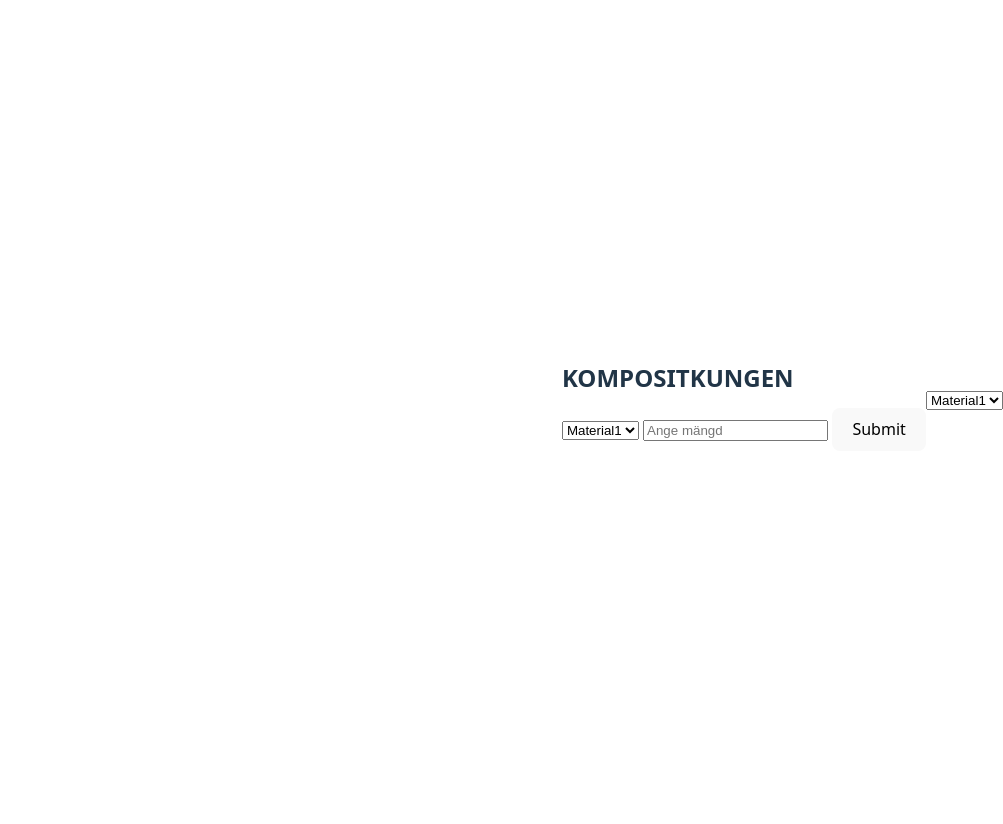
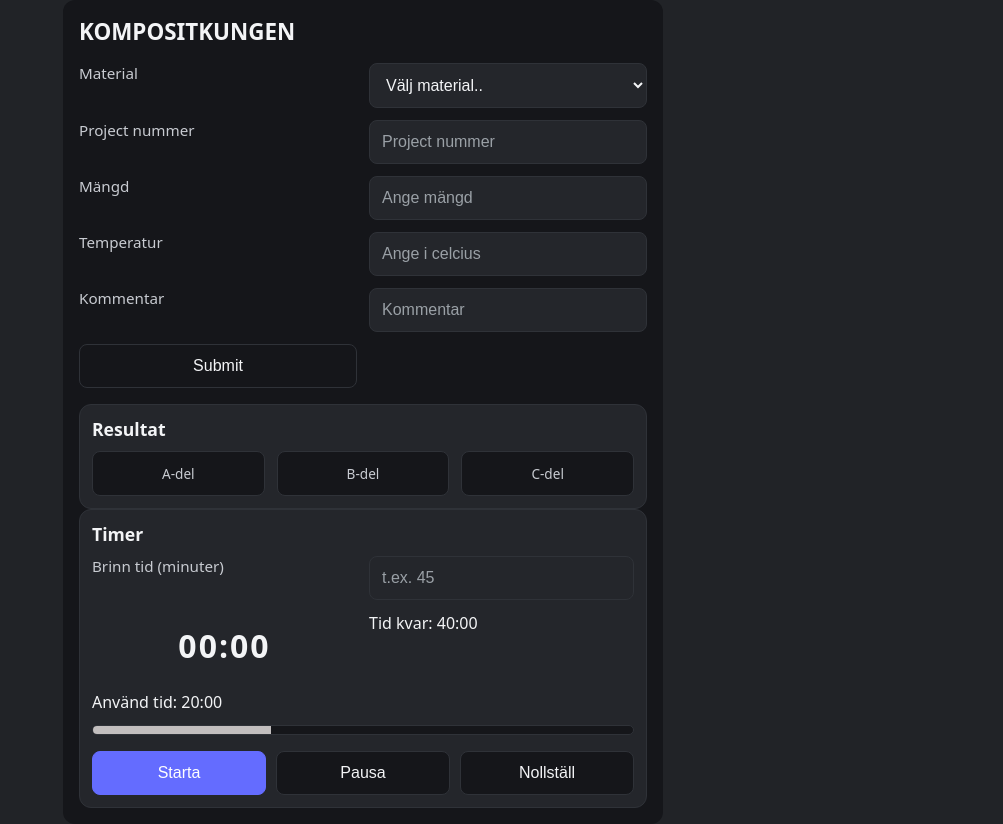
Before and after one commit to Holger-Andersson/kompositkungen, a website built with Vite: page index.html in a window 1280 px wide. Shown: the whole page, without its empty margins (277-1280 px from the left). Before the commit the page ends 800 px from the top, so only its background shows below. Built offline with nearby package versions, Linux system fonts and the light colour scheme.

Commit message:
Added HTML/css first layout

```diff
--- a/index.html
+++ b/index.html
@@ -12,20 +12,79 @@
 
   <div id="app"></div>
   <script type="module" src="/src/main.ts"></script>
-  <div>
+
+  <div class="container">
     <h1>KOMPOSITKUNGEN</h1>
-    <div>
-      <form>
-        <select id="dropdown">
+
+    <form id="mix-form" class="section" action="#" method="POST">
+      <div class="row">
+
+        <label for="material">Material</label>
+        <select id="material" name="material" required>
+
+          <option value="" disabled selected>Välj material..</option>
           <option value="item1">Material1</option>
           <option value="item2">Material2</option>
           <option value="item3">Material3</option>
         </select>
-        <input type="text" placeholder="Ange mängd" />
+
+        <label for="project">Project nummer</label>
+        <input type="text" id="project" name="project" placeholder="Project nummer" />
+      </div>
+      <div class="row">
+        <label for="amount">Mängd</label>
+        <input type="text" id="amount" name="amount" placeholder="Ange mängd" />
+
+        <label for="celcius">Temperatur</label>
+        <input type="text" id="celcius" name="celcius" placeholder="Ange i celcius" />
+      </div>
+      <div class="row">
+        <label for="note">Kommentar</label>
+        <input type="text" name="note" placeholder="Kommentar" />
+      </div>
+      <div class="row">
         <button type="submit" id="submit">Submit</button>
-      </form>
-    </div>
-  </div>
+      </div>
+    </form>
+
+    <section class="result-section">
+      <h2 id="result-heading">Resultat</h2>
+      <div class="cards">
+        <div class="card">
+          <div class="label">A-del</div>
+        </div>
+        <div class="card">
+          <div class="label">B-del</div>
+        </div>
+        <div class="card">
+          <div class="label">C-del</div>
+        </div>
+      </div>
+    </section>
+
+    <section class="timer-section">
+      <h2 id="timer-heading">Timer</h2>
+
+      <div class="row">
+        <label for="potlife">Brinn tid (minuter)</label>
+        <input id="potlife" name="potlife" type="number" inputmode="numeric" placeholder="t.ex. 45" />
+
+        <div class="timer-display">00:00</div>
+        <div>Tid kvar: 40:00</div>
+        <div>Använd tid: 20:00</div>
+      </div>
+
+
+      <div class="progress">
+        <div class="bar" id="timer-bar" style="width: 33%"></div>
+      </div>
+
+      <div class="buttons">
+        <button id="start-timer" class="primary" type="button">Starta</button>
+        <button id="pause-timer" class="secondary" type="button">Pausa</button>
+        <button id="reset-timer" class="secondary" type="button">Nollställ</button>
+        </div>
+    </section>
 
 </body>
 
--- a/package.json
+++ b/package.json
@@ -10,6 +10,10 @@
   },
   "devDependencies": {
     "typescript": "~5.8.3",
-    "vite": "^7.1.2"
+    "vite": "^7.1.3"
+  },
+  "dependencies": {
+    "@netlify/functions": "^4.2.4",
+    "netlify": "^23.4.1"
   }
 }
--- a/src/main.ts
+++ b/src/main.ts
@@ -1,22 +1,3 @@
 import './style.css'
+
 //import { calculate } from './services/calcService';
-
-// document.querySelector<HTMLDivElement>('#app')!.innerHTML = `
-
-// `
-
-//const dropdown = document.getElementById("dropdown") as HTMLSelectElement;
-
-const select = document.createElement("select");
-
-const option1 = document.createElement("option");
-option1.value = "855";
-option1.text = "Material1";
-select.appendChild(option1);
-
-const option2 = document.createElement("option");
-option2.value = "858";
-option2.text = "Material2";
-select.appendChild(option2);
-
-document.body.appendChild(select);
--- a/src/style.css
+++ b/src/style.css
@@ -1,96 +1,173 @@
+/* ========== Bas ========== */
 :root {
-  font-family: system-ui, Avenir, Helvetica, Arial, sans-serif;
-  line-height: 1.5;
-  font-weight: 400;
-
-  color-scheme: light dark;
-  color: rgba(255, 255, 255, 0.87);
-  background-color: #242424;
-
-  font-synthesis: none;
-  text-rendering: optimizeLegibility;
-  -webkit-font-smoothing: antialiased;
-  -moz-osx-font-smoothing: grayscale;
+  --bg: #212327;
+  --surface: #15161a;
+  --surface-2: #24262b;
+  --border: #2f3238;
+  --text: #f3f4f6;
+  --muted: #c8cbd1;
+  --accent: #646cff;
+  --accent-2: #c2bebe;
 }
 
-a {
-  font-weight: 500;
-  color: #646cff;
-  text-decoration: inherit;
+* {
+  box-sizing: border-box;
+  margin: 0;
+  padding: 0;
 }
-a:hover {
-  color: #535bf2;
+
+html, body {
+  height: 100%;
 }
 
 body {
-  margin: 0;
-  display: flex;
-  place-items: center;
-  min-width: 320px;
-  min-height: 100vh;
+  font-family: system-ui, -apple-system, Segoe UI, Roboto, Inter, sans-serif;
+  background: var(--bg);
+  color: var(--text);
+  min-height: 100dvh;
+  padding: env(safe-area-inset-top) 16px env(safe-area-inset-bottom) 16px;
+  overflow-x: hidden;
 }
 
-h1 {
-  font-size: 1.5em;
-  line-height: 1.1;
+/* ========== Container ========== */
+.container {
+  width: 100%;
+  max-width: 600px;
+  margin: 0 auto;
+  background: var(--surface);
+  padding: 16px;
+  border-radius: 12px;
 }
 
-#app {
-  max-width: 1280px;
-  margin: 0 auto;
-  padding: 2rem;
+/* Rubriker */
+h1 { font-size: 1.4rem; margin-bottom: 12px; }
+h2 { font-size: 1.1rem; margin-bottom: 10px; }
+
+/* ========== Form och Inputs ========== */
+.section { margin: 16px 0; }
+
+.row {
+  display: grid;
+  gap: 12px;
+  margin-bottom: 12px;
+}
+
+label {
+  display: flex;
+  flex-direction: column;
+  gap: 6px;
+  font-size: .95rem;
+  color: var(--muted);
+}
+
+input, select, button {
+  font-size: 16px; /* hindra iOS-zoom */
+  border-radius: 8px;
+  max-width: 100%; /* förhindra overflow */
+}
+
+input, select {
+  padding: 12px;
+  border: 1px solid var(--border);
+  background: var(--surface-2);
+  color: var(--text);
+}
+
+input::placeholder { color: #9aa0a6; }
+
+/* ========== Resultat ========== */
+.result-section {
+  padding: 12px;
+  background: var(--surface-2);
+  border: 1px solid var(--border);
+  border-radius: 12px;
+}
+
+.cards {
+  display: grid;
+  grid-template-columns: 1fr;
+  gap: 12px;
+}
+
+.card {
+  background: var(--surface);
+  border: 1px solid var(--border);
+  border-radius: 8px;
+  padding: 12px;
   text-align: center;
 }
 
-.logo {
-  height: 6em;
-  padding: 1.5em;
-  will-change: filter;
-  transition: filter 300ms;
+.card .label {
+  font-size: .85rem;
+  color: var(--muted);
 }
-.logo:hover {
-  filter: drop-shadow(0 0 2em #646cffaa);
-}
-.logo.vanilla:hover {
-  filter: drop-shadow(0 0 2em #3178c6aa);
+.card .value {
+  font-size: 1.4rem;
+  font-weight: bold;
+  margin-top: 4px;
 }
 
-.card {
-  padding: 2em;
+/* ========== Timer ========== */
+.timer-section {
+  padding: 12px;
+  background: var(--surface-2);
+  border: 1px solid var(--border);
+  border-radius: 12px;
 }
 
-.read-the-docs {
-  color: #888;
+/* Timer display */
+.timer-display {
+  font-size: 2rem;
+  font-weight: 700;
+  letter-spacing: 2px;
+  text-align: center;
+  margin: 12px 0;
+  font-variant-numeric: tabular-nums;
+}
+
+/* Progress bar */
+.progress {
+  height: 10px;
+  background: var(--surface);
+  border: 1px solid var(--border);
+  border-radius: 999px;
+  overflow: hidden;
+  margin: 8px 0 16px;
+}
+.bar {
+  height: 100%;
+  width: 0%;
+  background: var(--accent-2);
+  transition: width .3s ease;
+}
+
+/* Knappar */
+.buttons {
+  display: grid;
+  gap: 10px;
 }
 
 button {
-  border-radius: 8px;
-  border: 1px solid transparent;
-  padding: 0.6em 1.2em;
-  font-size: 1em;
-  font-weight: 500;
-  font-family: inherit;
-  background-color: #1a1a1a;
+  padding: 12px;
+  border: 1px solid var(--border);
+  background: var(--surface);
+  color: var(--text);
   cursor: pointer;
-  transition: border-color 0.25s;
-}
-button:hover {
-  border-color: #646cff;
-}
-button:focus,
-button:focus-visible {
-  outline: 4px auto -webkit-focus-ring-color;
 }
 
-@media (prefers-color-scheme: light) {
-  :root {
-    color: #213547;
-    background-color: #ffffff;
-  }
-  a:hover {
-    color: #747bff;
-  }
-  button {
-    background-color: #f9f9f9;
-  }
+button.primary {
+  background: var(--accent);
+  border-color: var(--accent);
+  color: #fff;
 }
+button.secondary {
+  background: var(--surface);
+  color: var(--text);
+}
+
+/* ========== Responsiv uppskalning ========== */
+@media (min-width: 600px) {
+  .row { grid-template-columns: 1fr 1fr; }
+  .cards { grid-template-columns: repeat(3, 1fr); }
+  .buttons { grid-template-columns: repeat(3, 1fr); }
+}
```
Also changed, not shown: 1 other file.
